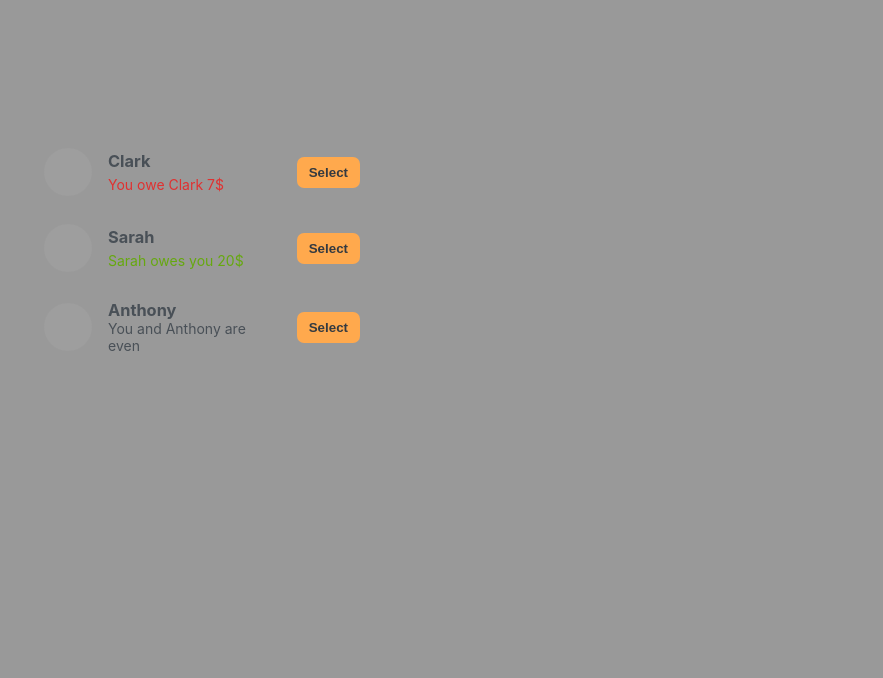
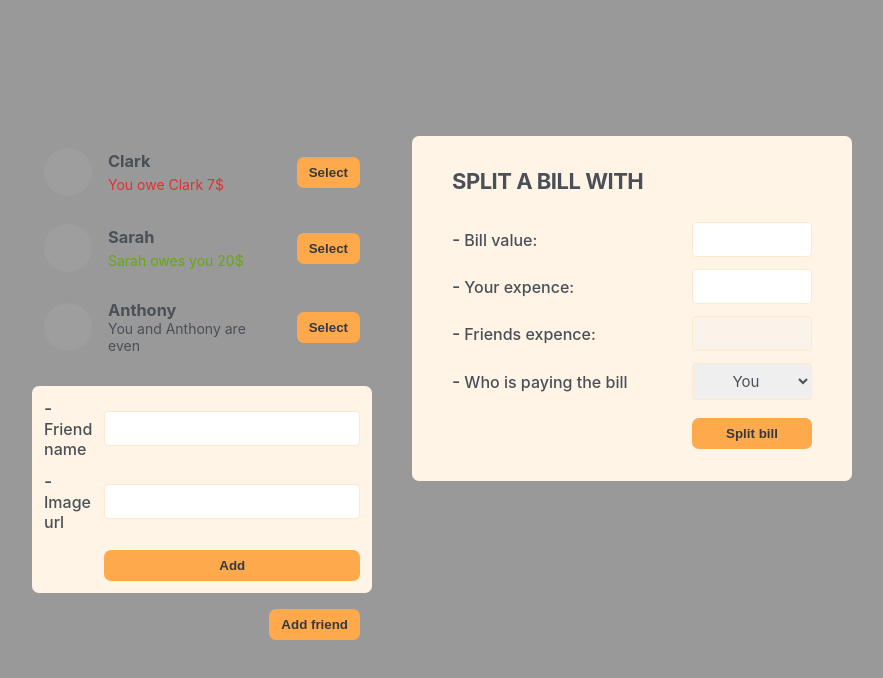
Before and after one commit to drmisssciurus/eat-and-split, a JavaScript app: page / in a window 1280 px wide. Shown: the top 678 px of the page, without its empty margins (198-1081 px from the left). Built offline with nearby package versions, Linux system fonts and the light colour scheme; grey boxes are pictures that could not be loaded; the HTML template or start-up script is replaced by a standard one.

Commit message:
add ащкьы сщьзщтутеы

```diff
--- a/src/App.js
+++ b/src/App.js
@@ -24,7 +24,11 @@
     <div className="app">
       <div className="sidebar">
         <FriendsList />
+
+        <FormAddFriend />
+        <Button>Add friend</Button>
       </div>
+      <FormSplitBill />
     </div>
   );
 }
@@ -51,15 +55,56 @@
           You owe {friend.name} {Math.abs(friend.balance)}$
         </p>
       )}
-      {friend.balance === 0 && (
-        <p className="">You and {friend.name} are even</p>
-      )}
+      {friend.balance === 0 && <p>You and {friend.name} are even</p>}
       {friend.balance > 0 && (
         <p className="green">
           {friend.name} owes you {Math.abs(friend.balance)}$
         </p>
       )}
-      <button className="button">Select</button>
+      <Button>Select</Button>
     </li>
   );
 }
+
+function Button({ children }) {
+  return (
+    <button className="button" onClick={() => alert('haha')}>
+      {children}
+    </button>
+  );
+}
+
+function FormAddFriend() {
+  return (
+    <>
+      <form className="form-add-friend" action="">
+        <label>-Friend name</label>
+        <input type="text" />
+        <label>-Image url</label>
+        <input type="text" />
+        <Button>Add</Button>
+      </form>
+    </>
+  );
+}
+
+function FormSplitBill() {
+  return (
+    <form className="form-split-bill">
+      <h2>Split a bill with </h2>
+      <label>-Bill value:</label>
+      <input type="number" />
+      <label>-Your expence:</label>
+      <input type="text" />
+      <label>-Friends expence:</label>
+      <input type="text" disabled />
+
+      <label>-Who is paying the bill</label>
+      <select>
+        <option value="user">You</option>
+        <option value="friend">x</option>
+      </select>
+      <Button>Split bill</Button>
+    </form>
+  );
+}
```
